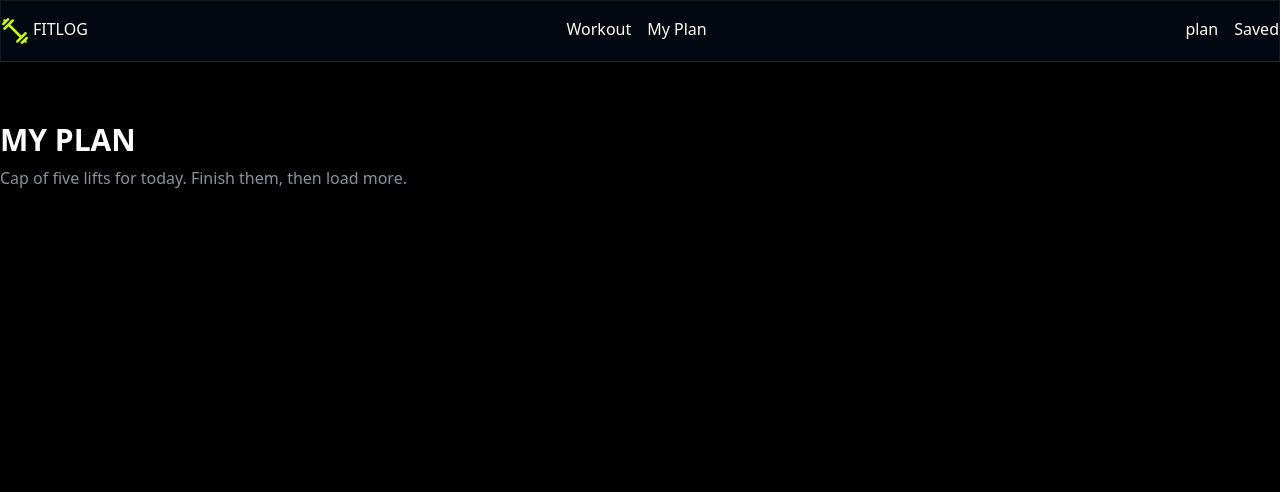
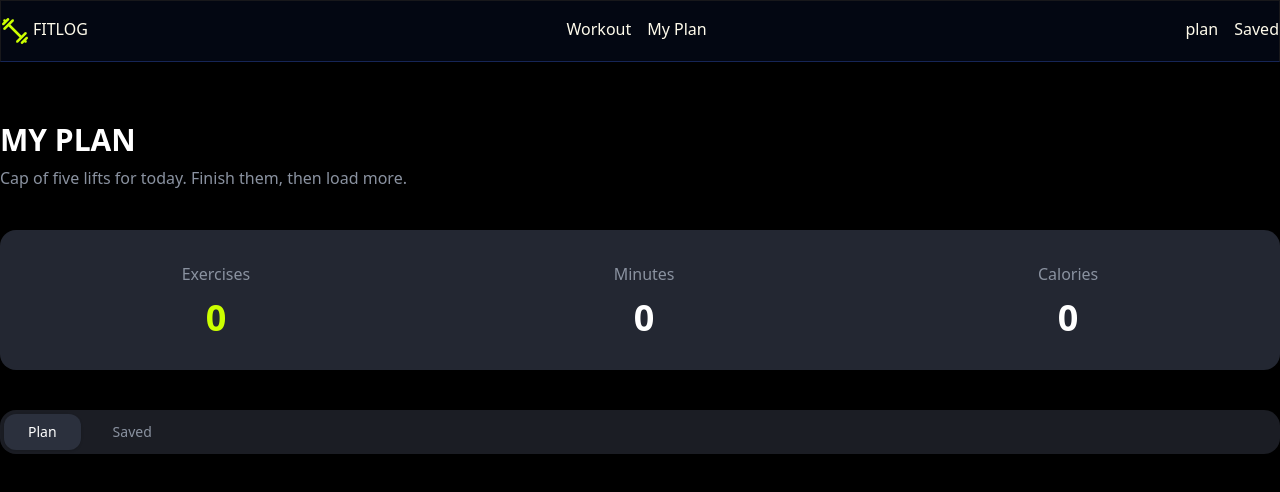
Before and after one commit to Tamim-blip/assignment-6-fitlog, a Next.js app: page /myPlan in a window 1280 px wide. Shown: the top 492 px of the page. Built offline with nearby package versions, Linux system fonts and the light colour scheme.

Commit message:
called plan and saved dashbord component in my plan through condition and added to buton thet works acording to condition

```diff
--- a/src/app/myPlan/page.tsx
+++ b/src/app/myPlan/page.tsx
@@ -1,12 +1,26 @@
 'use client'
+import PlanPage from '@/components/dashboard/plan';
+import SavedPage from '@/components/dashboard/saved';
 import { WorkoutContext } from '@/context/workoutProvide';
-import React, { useContext } from 'react';
+import React, { useContext, useState } from 'react';
 
 
 
 const MyPlanPage = () => {
 
     const { saved, myPlan } = useContext(WorkoutContext)
+
+    const [buttonType, setButtonType] = useState("plan")
+
+    const HandleButton = (type : "plan" | "saved" ) => {
+
+        setButtonType(type)
+
+    }
+
+
+
+
     return (
         <div className='container mx-auto mt-15 '>
             <h1 className='font-bold text-3xl text-[#FFFFFF] mb-2'>MY PLAN</h1>
@@ -16,16 +30,43 @@ const MyPlanPage = () => {
 
             {/* dashbord start */}
 
+            {
+                buttonType === "plan" ? <PlanPage></PlanPage> : <SavedPage></SavedPage>
+            }
+
             {/* dashbord end */}
 
+      {/* button start */}
+<div className="flex items-center gap-2 rounded-2xl bg-[#1B1D24] p-1 w-[180]">
+  <button
+    onClick={() => HandleButton("plan")}
+    className={`cursor-pointer rounded-xl px-6 py-2 text-sm font-medium transition-all duration-200
+        ${buttonType === "plan" ? "bg-[#2B303D] text-white shadow-sm" : "text-[#8A92A0] hover:text-white"
+    }`}>
+    Plan
+  </button>
+
+  <button
+    onClick={() => HandleButton("saved")}
+    className={`cursor-pointer rounded-xl px-6 py-2 text-sm font-medium transition-all duration-200
+    ${buttonType === "saved" ? "bg-[#2B303D] text-white shadow-sm": "text-[#8A92A0] hover:text-white"
+    }`}>
+    Saved
+  </button>
+</div>
+
+{/* button end */}
 
 
-            <div>
+<div>
+    {
+        saved.map(item => <div key={item.id}>
 
-                <button></button>
-                <button></button>
+        </div>)
+    }
+</div>
 
-            </div>
+
 
         </div>
     );
--- a/src/app/workout/page.tsx
+++ b/src/app/workout/page.tsx
@@ -3,7 +3,7 @@ import WorkoutCard from '../../components/shered/workoutCard';
 import { TWorkout } from '@/type/workoutType';
 
 const Library = async () => {
-  const res = await fetch('https://api.abcz.workers.dev/api/fitlog');
+  const res = await fetch('https://api.abcz.workers.dev/api/fitlog', {cache: 'force-cache'});
 
   const data: TWorkout[] = await res.json();
 
--- a/src/components/dashboard/plan.tsx
+++ b/src/components/dashboard/plan.tsx
@@ -1,3 +1,5 @@
+'use client'
+
 import { WorkoutContext } from '@/context/workoutProvide';
 import React, { useContext } from 'react';
 
--- a/src/components/dashboard/saved.tsx
+++ b/src/components/dashboard/saved.tsx
@@ -1,3 +1,5 @@
+'use client'
+
 import { WorkoutContext } from '@/context/workoutProvide';
 import React, { useContext } from 'react';
 
--- a/src/components/shered/workoutCard.tsx
+++ b/src/components/shered/workoutCard.tsx
@@ -10,7 +10,7 @@ type WorkoutCardProps = {
 
 const WorkoutCard = ({ workout }: WorkoutCardProps) => {
   return (
-    <div className="overflow-hidden rounded-2xl border border-zinc-800 bg-[#15161b] text-white">
+  <div className="overflow-hidden rounded-2xl border border-zinc-800 bg-[#15161b] text-white hover:border-blue-500">
       {/* Image */}
       <Link href= {`/workout/${workout.id}`}>
       <div className="relative h-62.5 w-full">
```
Also changed, not shown: src/components/shered/navbar.tsx (+1 -1 lines).
